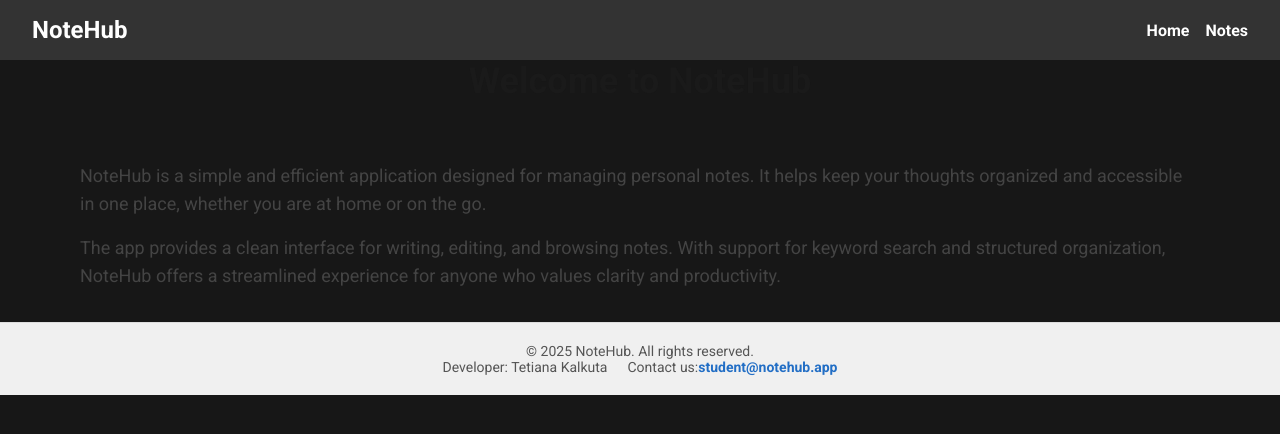
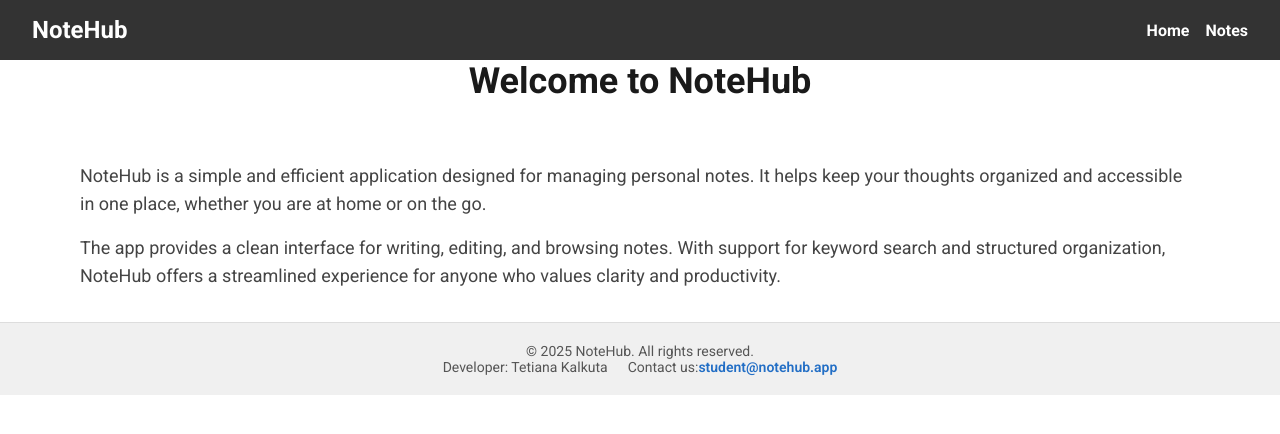
Before and after one commit to TanyaKalkuta/08-zustand, a Next.js app: page / in a window 1280 px wide. Shown: the top 434 px of the page. Built offline with nearby package versions, Linux system fonts and the light colour scheme.

Commit message:
fix not-foundh

```diff
--- a/app/globals.css
+++ b/app/globals.css
@@ -5,8 +5,8 @@
 
 @media (prefers-color-scheme: dark) {
   :root {
-    --background: #0a0a0a;
-    --foreground: #ededed;
+    --background: #ededed;
+    --foreground: #0a0a0a;
   }
 }
 
@@ -17,8 +17,8 @@ body {
 }
 
 body {
-  color: var(--background);
-  background: var(--foreground);
+  color: var(--foreground);
+  background: var(--background);
   font-family: var(--font-roboto), Arial, Helvetica, sans-serif;
   -webkit-font-smoothing: antialiased;
   -moz-osx-font-smoothing: grayscale;
--- a/app/layout.tsx
+++ b/app/layout.tsx
@@ -1,24 +1,14 @@
 import type { Metadata } from 'next';
-// import { Geist, Geist_Mono } from 'next/font/google';
 import { Roboto } from 'next/font/google';
 import './globals.css';
 import Header from '@/components/Header/Header';
 import Footer from '@/components/Footer/Footer';
 import TanStackProvider from '@/components/TanStackProvider/TanStackProvider';
 
-// const geistSans = Geist({
-//   variable: '--font-geist-sans',
-//   subsets: ['latin'],
-// });
-
-// const geistMono = Geist_Mono({
-//   variable: '--font-geist-mono',
-//   subsets: ['latin'],
-// });
 const roboto = Roboto({
+  variable: '--font-roboto',
   subsets: ['latin'],
-  weight: ['400', '700'],
-  variable: '--font-roboto',
+  weight: ['400', '600', '700'],
   display: 'swap',
 });
 
@@ -28,11 +18,12 @@ export const metadata: Metadata = {
   openGraph: {
     title: 'NoteHub',
     description: 'Next app for create, read, sort and delete notes',
+    // url: BASE_URL,
     images: [
       {
         url: 'https://ac.goit.global/fullstack/react/notehub-og-meta.jpg',
         alt: 'Note Hub',
-        width: 300,
+        width: 1200,
         height: 300,
       },
     ],
@@ -48,7 +39,7 @@ export default function RootLayout({
 }>) {
   return (
     <html lang="en">
-      <body className={`${roboto.variable}`}>
+      <body className={roboto.variable}>
         <TanStackProvider>
           <Header />
           <main>
--- a/app/notes/[id]/page.tsx
+++ b/app/notes/[id]/page.tsx
@@ -31,7 +31,7 @@ export async function generateMetadata({ params }: Props): Promise<Metadata> {
           alt: note.title,
         },
       ],
-      type: 'article',
+      type: 'website',
     },
   };
 }
```
Also changed, not shown: app/not-found.tsx (+9 -10 lines).
